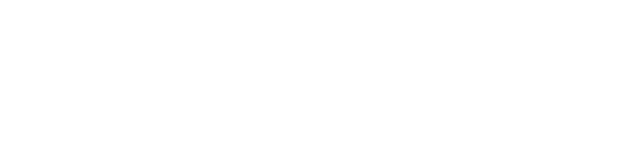
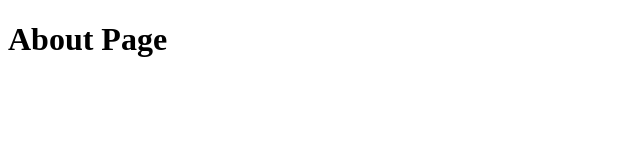
Before and after one commit to HenaGit/splitmate, a plain HTML site: page about.html in a window 1280 px wide. Shown: the whole page, without its empty margins (0-640 px from the left). Drawn offline with Linux system fonts and the light colour scheme.

Commit message:
Updated About Page

```diff
--- a/about.html
+++ b/about.html
@@ -5,5 +5,7 @@
     <meta name="viewport" content="width=device-width, initial-scale=1.0" />
     <title>About Page</title>
   </head>
-  <body></body>
+  <body>
+    <h1>About Page</h1>
+  </body>
 </html>
```
